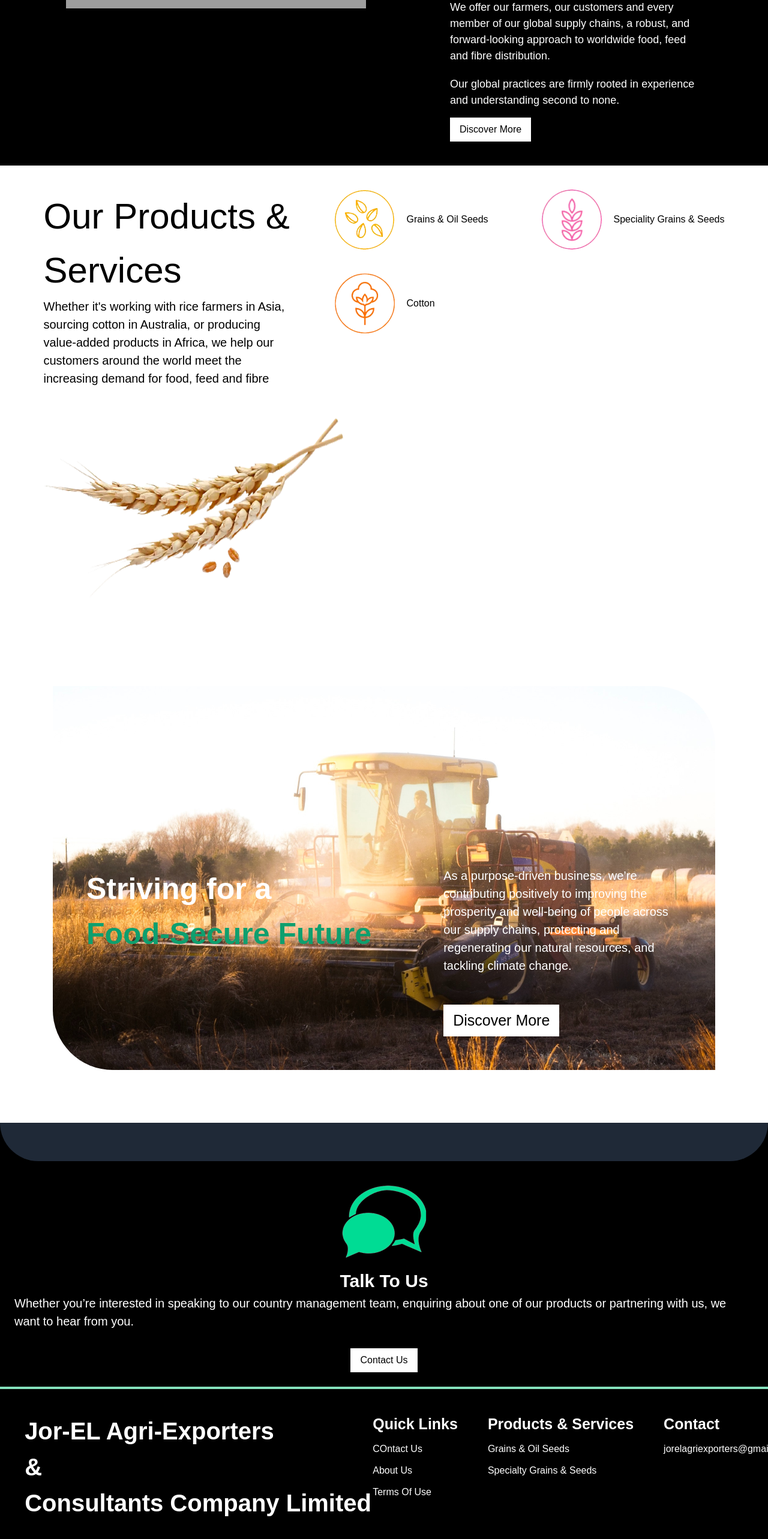
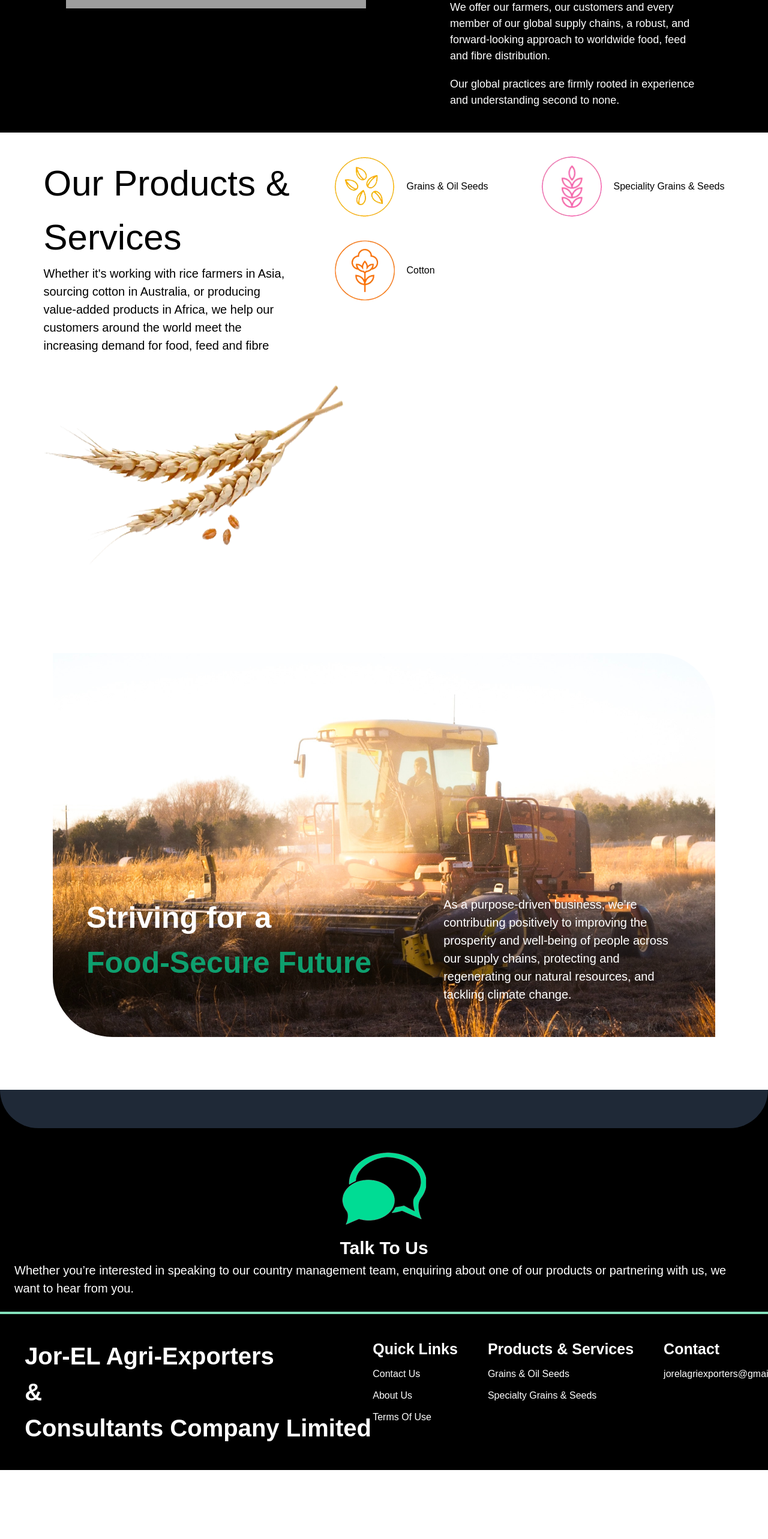
Before and after one commit to Vladmir-dev/jor-el, a React (Vite) app: page / in a window 1280 px wide. Shown: the part 2364-4930 px from the top of the page at 60% size. After the commit the page ends 4815 px from the top, so only its background shows below. Built offline with nearby package versions, Linux system fonts and the light colour scheme; grey boxes are pictures that could not be loaded.

Commit message:
removed buttons

```diff
--- a/src/components/Banner.jsx
+++ b/src/components/Banner.jsx
@@ -26,9 +26,9 @@ const Banner = () => {
               supply chains, protecting and regenerating our natural resources,
               and tackling climate change.
             </p>
-            <button className="bg-white mt-[50px] text-[25px] hover:rounded-tl-[100px] duration-500 text-black px-4 py-2">
+            {/* <button className="bg-white mt-[50px] text-[25px] hover:rounded-tl-[100px] duration-500 text-black px-4 py-2">
               Discover More
-            </button>
+            </button> */}
           </div>
         </div>
       </div>
--- a/src/components/Experience.jsx
+++ b/src/components/Experience.jsx
@@ -99,9 +99,9 @@ const Experience = () => {
                 understanding second to none.{" "}
               </p>
             </div>
-            <button className="bg-white text-black py-2 px-4 mt-[15px] hover:rounded-tl-[100px] duration-500">
+            {/* <button className="bg-white text-black py-2 px-4 mt-[15px] hover:rounded-tl-[100px] duration-500">
               Discover More{" "}
-            </button>
+            </button> */}
           </div>
         </div>
       </div>
--- a/src/components/Footer.jsx
+++ b/src/components/Footer.jsx
@@ -8,7 +8,7 @@ const Footer = () => {
       name: "Quick Links",
       submenu: true,
       subitems: [
-        { name: "COntact Us" },
+        { name: "Contact Us" },
         { name: "About Us" },
         { name: "Terms Of Use" },
       ],
@@ -43,9 +43,9 @@ const Footer = () => {
           enquiring about one of our products or partnering with us, we want to
           hear from you.
         </p>
-        <button className="text-black bg-white px-4 py-2 hover:rounded-tl-[100px] duration-500 mt-[30px]">
+        {/* <button className="text-black bg-white px-4 py-2 hover:rounded-tl-[100px] duration-500 mt-[30px]">
           Contact Us
-        </button>
+        </button> */}
         {/* <QuestionAnswerOutlinedIcon className="text-green-300 text-[60px]" /> */}
       </div>
       <hr className="border border-solid border-[2px] border-green-300" />
```
